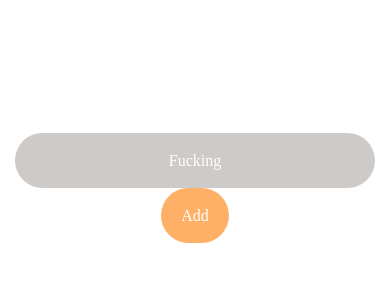
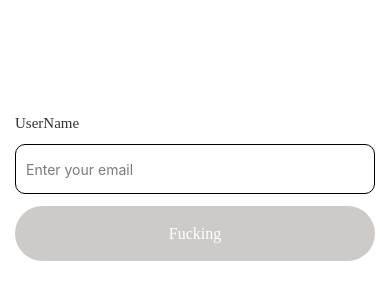
Before and after one commit to LazyyNguyen/coffeeNavi, a React Native app: screen / in a window 390 px wide. Shown: the part 234-534 px from the top of the page. Built offline with nearby package versions, Linux system fonts and the light colour scheme.

Commit message:
create TextInput component

```diff
--- a/App.js
+++ b/App.js
@@ -3,12 +3,13 @@ import {Text, View, StyleSheet} from 'react-native';
 import Icon from 'react-native-vector-icons/FontAwesome';
 import Avt from './src/components/avt';
 import MyButton from './src/components/MyButton';
+import MyTextInput from './src/components/MyTextInput';
 
 const App = () => {
   return (
     <View style={styles.backG}>
+      <MyTextInput placeholder="Enter your email" title="UserName" />
       <MyButton lable="Fucking" size="large" type="secondary" />
-      <MyButton lable="Add" />
     </View>
   );
 };
--- /dev/null
+++ b/src/components/MyTextInput.js
@@ -0,0 +1,68 @@
+import {types} from '@babel/core';
+import React from 'react';
+import {
+  SafeAreaView,
+  View,
+  StatusBar,
+  Text,
+  TextInput,
+  FlatList,
+  Dimensions,
+  StyleSheet,
+  Image,
+  Pressable,
+  ScrollView,
+  TouchableOpacity,
+} from 'react-native';
+import {Width, Height} from '../assets/ScreenDimensions';
+
+const TYPES = ['base', 'rounder'];
+
+const MyTextInput = ({placeholder, type, onPress, title}) => {
+  const inputType = TYPES.includes(type) ? type : 'base';
+  const inputStyle = {
+    height: 50,
+    width: '100%',
+    margin: 12,
+    borderWidth: 1,
+    padding: 10,
+    color: '#7C7A7A',
+    borderRadius: inputType === 'base' ? 10 : 90,
+  };
+  return (
+    <View style={styles.component}>
+      <View style={styles.lable}>
+        <Text style={styles.title}>{title}</Text>
+      </View>
+      <TextInput
+        placeholderTextColor="#7C7A7A"
+        placeholder={placeholder}
+        style={inputStyle}
+      />
+    </View>
+  );
+};
+
+export default MyTextInput;
+
+const styles = StyleSheet.create({
+  component: {
+    width: Width - 30,
+    display: 'flex',
+    flexDirection: 'column',
+    alignItems: 'center',
+    justifyContent: 'flex-start',
+  },
+  lable: {
+    display: 'flex',
+    alignItems: 'flex-start',
+    justifyContent: 'flex-start',
+    width: '100%',
+  },
+  title: {
+    color: '#333333',
+    fontFamily: 'PPMonumentExtended-Regular',
+    fontSize: 15,
+  },
+  input: {},
+});
```
